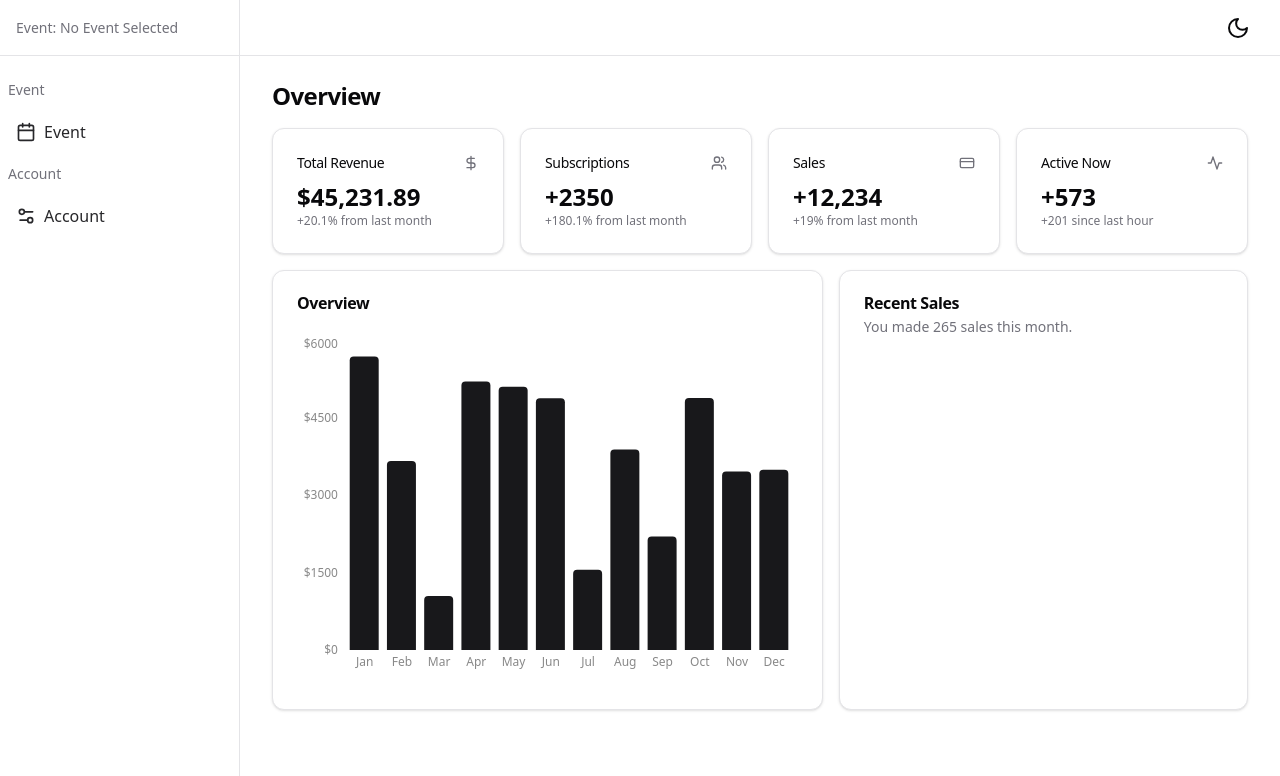
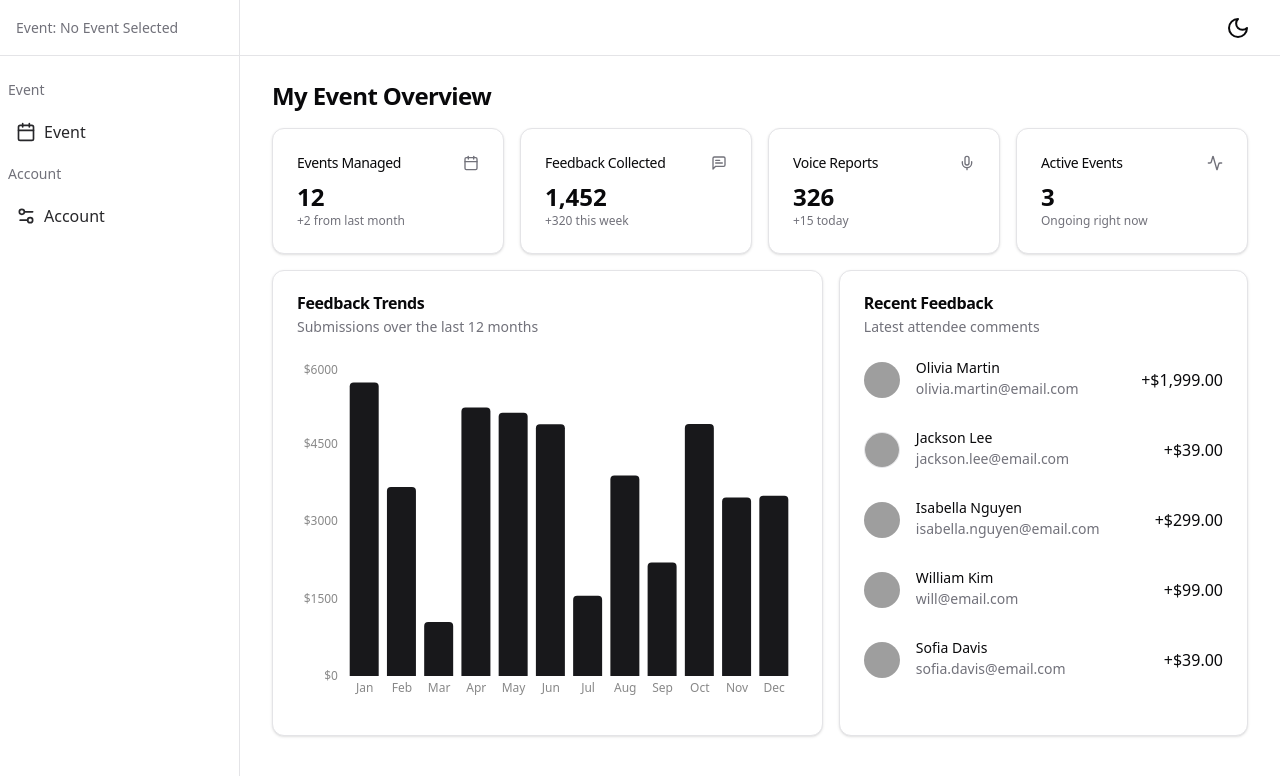
Before and after one commit to hariharans-dev/vocalis-frontend, a Next.js app: page /user/dashboard in a window 1280 px wide. Shown: the top 776 px of the page. Built offline with nearby package versions, Linux system fonts and the light colour scheme; grey boxes are pictures that could not be loaded.

Commit message:
user and root overview page

```diff
--- a/app/root/dashboard/(overview)/page.tsx
+++ b/app/root/dashboard/(overview)/page.tsx
@@ -8,6 +8,8 @@ import {
   CardTitle,
 } from "@/components/ui/card";
 import { Graph } from "./graph";
+import { RecentFeedback } from "./recent-sales";
+import { Smile, MessageCircle, Mic, Users } from "lucide-react";
 
 export default function DashboardPage() {
   return (
@@ -15,115 +17,62 @@ export default function DashboardPage() {
       <div className="flex-col">
         <div className="flex-1 space-y-4 p-8 pt-6">
           <div className="flex items-center justify-between space-y-2">
-            <h2 className="text-2xl font-bold tracking-tight">Overview</h2>
+            <h2 className="text-2xl font-bold tracking-tight">Event Overview</h2>
           </div>
+
+          {/* Stats Cards */}
           <div className="grid gap-4 md:grid-cols-2 lg:grid-cols-4">
             <Card>
               <CardHeader className="flex flex-row items-center justify-between space-y-0 pb-2">
-                <CardTitle className="text-sm font-medium">
-                  Total Revenue
-                </CardTitle>
-                <svg
-                  xmlns="http://www.w3.org/2000/svg"
-                  viewBox="0 0 24 24"
-                  fill="none"
-                  stroke="currentColor"
-                  strokeLinecap="round"
-                  strokeLinejoin="round"
-                  strokeWidth="2"
-                  className="h-4 w-4 text-muted-foreground"
-                >
-                  <path d="M12 2v20M17 5H9.5a3.5 3.5 0 0 0 0 7h5a3.5 3.5 0 0 1 0 7H6" />
-                </svg>
+                <CardTitle className="text-sm font-medium">Overall Sentiment</CardTitle>
+                <Smile className="h-4 w-4 text-muted-foreground" />
               </CardHeader>
               <CardContent>
-                <div className="text-2xl font-bold">$45,231.89</div>
-                <p className="text-xs text-muted-foreground">
-                  +20.1% from last month
-                </p>
+                <div className="text-2xl font-bold">78% Positive</div>
+                <p className="text-xs text-muted-foreground">+12% from last event</p>
               </CardContent>
             </Card>
+
             <Card>
               <CardHeader className="flex flex-row items-center justify-between space-y-0 pb-2">
-                <CardTitle className="text-sm font-medium">
-                  Subscriptions
-                </CardTitle>
-                <svg
-                  xmlns="http://www.w3.org/2000/svg"
-                  viewBox="0 0 24 24"
-                  fill="none"
-                  stroke="currentColor"
-                  strokeLinecap="round"
-                  strokeLinejoin="round"
-                  strokeWidth="2"
-                  className="h-4 w-4 text-muted-foreground"
-                >
-                  <path d="M16 21v-2a4 4 0 0 0-4-4H6a4 4 0 0 0-4 4v2" />
-                  <circle cx="9" cy="7" r="4" />
-                  <path d="M22 21v-2a4 4 0 0 0-3-3.87M16 3.13a4 4 0 0 1 0 7.75" />
-                </svg>
+                <CardTitle className="text-sm font-medium">Feedback Collected</CardTitle>
+                <MessageCircle className="h-4 w-4 text-muted-foreground" />
               </CardHeader>
               <CardContent>
-                <div className="text-2xl font-bold">+2350</div>
-                <p className="text-xs text-muted-foreground">
-                  +180.1% from last month
-                </p>
+                <div className="text-2xl font-bold">4,532</div>
+                <p className="text-xs text-muted-foreground">Across all sessions</p>
               </CardContent>
             </Card>
+
             <Card>
               <CardHeader className="flex flex-row items-center justify-between space-y-0 pb-2">
-                <CardTitle className="text-sm font-medium">Sales</CardTitle>
-                <svg
-                  xmlns="http://www.w3.org/2000/svg"
-                  viewBox="0 0 24 24"
-                  fill="none"
-                  stroke="currentColor"
-                  strokeLinecap="round"
-                  strokeLinejoin="round"
-                  strokeWidth="2"
-                  className="h-4 w-4 text-muted-foreground"
-                >
-                  <rect width="20" height="14" x="2" y="5" rx="2" />
-                  <path d="M2 10h20" />
-                </svg>
+                <CardTitle className="text-sm font-medium">Voice Reports</CardTitle>
+                <Mic className="h-4 w-4 text-muted-foreground" />
               </CardHeader>
               <CardContent>
-                <div className="text-2xl font-bold">+12,234</div>
-                <p className="text-xs text-muted-foreground">
-                  +19% from last month
-                </p>
+                <div className="text-2xl font-bold">1,245</div>
+                <p className="text-xs text-muted-foreground">+230 this week</p>
               </CardContent>
             </Card>
+
             <Card>
               <CardHeader className="flex flex-row items-center justify-between space-y-0 pb-2">
-                <CardTitle className="text-sm font-medium">
-                  Active Now
-                </CardTitle>
-                <svg
-                  xmlns="http://www.w3.org/2000/svg"
-                  viewBox="0 0 24 24"
-                  fill="none"
-                  stroke="currentColor"
-                  strokeLinecap="round"
-                  strokeLinejoin="round"
-                  strokeWidth="2"
-                  className="h-4 w-4 text-muted-foreground"
-                >
-                  <path d="M22 12h-4l-3 9L9 3l-3 9H2" />
-                </svg>
+                <CardTitle className="text-sm font-medium">Active Participants</CardTitle>
+                <Users className="h-4 w-4 text-muted-foreground" />
               </CardHeader>
               <CardContent>
-                <div className="text-2xl font-bold">+573</div>
-                <p className="text-xs text-muted-foreground">
-                  +201 since last hour
-                </p>
+                <div className="text-2xl font-bold">892</div>
+                <p className="text-xs text-muted-foreground">+105 since last hour</p>
               </CardContent>
             </Card>
           </div>
+
+          {/* Graph + Recent Feedback */}
           <div className="grid gap-4 md:grid-cols-2 lg:grid-cols-7">
             <Card className="col-span-4">
               <CardHeader>
-                <CardTitle>Overview</CardTitle>
+                <CardTitle>Sentiment Over Time</CardTitle>
+                <CardDescription>Live feedback sentiment across the event</CardDescription>
               </CardHeader>
               <CardContent className="pl-2">
                 <Graph />
@@ -131,11 +80,12 @@ export default function DashboardPage() {
             </Card>
             <Card className="col-span-3">
               <CardHeader>
-                <CardTitle>Recent Sales</CardTitle>
-                <CardDescription>
-                  You made 265 sales this month.
-                </CardDescription>
+                <CardTitle>Recent Feedback</CardTitle>
+                <CardDescription>Latest comments from attendees</CardDescription>
               </CardHeader>
+              <CardContent>
+                <RecentFeedback />
+              </CardContent>
             </Card>
           </div>
         </div>
--- a/app/root/dashboard/(overview)/recent-sales.tsx
+++ b/app/root/dashboard/(overview)/recent-sales.tsx
@@ -4,7 +4,7 @@ import {
   AvatarImage,
 } from "@/components/ui/avatar"
 
-export function RecentSales() {
+export function RecentFeedback() {
   return (
     <div className="space-y-8">
       <div className="flex items-center">
--- a/app/user/dashboard/(overview)/page.tsx
+++ b/app/user/dashboard/(overview)/page.tsx
@@ -8,134 +8,85 @@ import {
   CardTitle,
 } from "@/components/ui/card";
 import { Graph } from "./graph";
+import { RecentFeedback } from "./recent-sales";
+import { Calendar, MessageSquareText, Mic, Activity } from "lucide-react";
 
-export default function DashboardPage() {
+export default function UserDashboardPage() {
   return (
     <>
       <div className="flex-col">
         <div className="flex-1 space-y-4 p-8 pt-6">
           <div className="flex items-center justify-between space-y-2">
-            <h2 className="text-2xl font-bold tracking-tight">Overview</h2>
+            <h2 className="text-2xl font-bold tracking-tight">My Event Overview</h2>
           </div>
+
+          {/* Stats Cards */}
           <div className="grid gap-4 md:grid-cols-2 lg:grid-cols-4">
             <Card>
               <CardHeader className="flex flex-row items-center justify-between space-y-0 pb-2">
-                <CardTitle className="text-sm font-medium">
-                  Total Revenue
-                </CardTitle>
-                <svg
-                  xmlns="http://www.w3.org/2000/svg"
-                  viewBox="0 0 24 24"
-                  fill="none"
-                  stroke="currentColor"
-                  strokeLinecap="round"
-                  strokeLinejoin="round"
-                  strokeWidth="2"
-                  className="h-4 w-4 text-muted-foreground"
-                >
-                  <path d="M12 2v20M17 5H9.5a3.5 3.5 0 0 0 0 7h5a3.5 3.5 0 0 1 0 7H6" />
-                </svg>
+                <CardTitle className="text-sm font-medium">Events Managed</CardTitle>
+                <Calendar className="h-4 w-4 text-muted-foreground" />
               </CardHeader>
               <CardContent>
-                <div className="text-2xl font-bold">$45,231.89</div>
-                <p className="text-xs text-muted-foreground">
-                  +20.1% from last month
-                </p>
+                <div className="text-2xl font-bold">12</div>
+                <p className="text-xs text-muted-foreground">+2 from last month</p>
               </CardContent>
             </Card>
+
             <Card>
               <CardHeader className="flex flex-row items-center justify-between space-y-0 pb-2">
-                <CardTitle className="text-sm font-medium">
-                  Subscriptions
-                </CardTitle>
-                <svg
-                  xmlns="http://www.w3.org/2000/svg"
-                  viewBox="0 0 24 24"
-                  fill="none"
-                  stroke="currentColor"
-                  strokeLinecap="round"
-                  strokeLinejoin="round"
-                  strokeWidth="2"
-                  className="h-4 w-4 text-muted-foreground"
-                >
-                  <path d="M16 21v-2a4 4 0 0 0-4-4H6a4 4 0 0 0-4 4v2" />
-                  <circle cx="9" cy="7" r="4" />
-                  <path d="M22 21v-2a4 4 0 0 0-3-3.87M16 3.13a4 4 0 0 1 0 7.75" />
-                </svg>
+                <CardTitle className="text-sm font-medium">Feedback Collected</CardTitle>
+                <MessageSquareText className="h-4 w-4 text-muted-foreground" />
               </CardHeader>
               <CardContent>
-                <div className="text-2xl font-bold">+2350</div>
-                <p className="text-xs text-muted-foreground">
-                  +180.1% from last month
-                </p>
+                <div className="text-2xl font-bold">1,452</div>
+                <p className="text-xs text-muted-foreground">+320 this week</p>
               </CardContent>
             </Card>
+
             <Card>
               <CardHeader className="flex flex-row items-center justify-between space-y-0 pb-2">
-                <CardTitle className="text-sm font-medium">Sales</CardTitle>
-                <svg
-                  xmlns="http://www.w3.org/2000/svg"
-                  viewBox="0 0 24 24"
-                  fill="none"
-                  stroke="currentColor"
-                  strokeLinecap="round"
-                  strokeLinejoin="round"
-                  strokeWidth="2"
-                  className="h-4 w-4 text-muted-foreground"
-                >
-                  <rect width="20" height="14" x="2" y="5" rx="2" />
-                  <path d="M2 10h20" />
-                </svg>
+                <CardTitle className="text-sm font-medium">Voice Reports</CardTitle>
+                <Mic className="h-4 w-4 text-muted-foreground" />
               </CardHeader>
               <CardContent>
-                <div className="text-2xl font-bold">+12,234</div>
-                <p className="text-xs text-muted-foreground">
-                  +19% from last month
-                </p>
+                <div className="text-2xl font-bold">326</div>
+                <p className="text-xs text-muted-foreground">+15 today</p>
               </CardContent>
             </Card>
+
             <Card>
               <CardHeader className="flex flex-row items-center justify-between space-y-0 pb-2">
-                <CardTitle className="text-sm font-medium">
-                  Active Now
-                </CardTitle>
-                <svg
-                  xmlns="http://www.w3.org/2000/svg"
-                  viewBox="0 0 24 24"
-                  fill="none"
-                  stroke="currentColor"
-                  strokeLinecap="round"
-                  strokeLinejoin="round"
-                  strokeWidth="2"
-                  className="h-4 w-4 text-muted-foreground"
-                >
-                  <path d="M22 12h-4l-3 9L9 3l-3 9H2" />
-                </svg>
+                <CardTitle className="text-sm font-medium">Active Events</CardTitle>
+                <Activity className="h-4 w-4 text-muted-foreground" />
               </CardHeader>
               <CardContent>
-                <div className="text-2xl font-bold">+573</div>
-                <p className="text-xs text-muted-foreground">
-                  +201 since last hour
-                </p>
+                <div className="text-2xl font-bold">3</div>
+                <p className="text-xs text-muted-foreground">Ongoing right now</p>
               </CardContent>
             </Card>
           </div>
+
+          {/* Graph + Recent Feedback */}
           <div className="grid gap-4 md:grid-cols-2 lg:grid-cols-7">
             <Card className="col-span-4">
               <CardHeader>
-                <CardTitle>Overview</CardTitle>
+                <CardTitle>Feedback Trends</CardTitle>
+                <CardDescription>Submissions over the last 12 months</CardDescription>
               </CardHeader>
               <CardContent className="pl-2">
                 <Graph />
               </CardContent>
             </Card>
+
             <Card className="col-span-3">
               <CardHeader>
-                <CardTitle>Recent Sales</CardTitle>
-                <CardDescription>
-                  You made 265 sales this month.
-                </CardDescription>
+                <CardTitle>Recent Feedback</CardTitle>
+                <CardDescription>Latest attendee comments</CardDescription>
               </CardHeader>
+              <CardContent>
+                <RecentFeedback />
+              </CardContent>
             </Card>
           </div>
         </div>
--- a/app/user/dashboard/(overview)/recent-sales.tsx
+++ b/app/user/dashboard/(overview)/recent-sales.tsx
@@ -4,7 +4,7 @@ import {
   AvatarImage,
 } from "@/components/ui/avatar"
 
-export function RecentSales() {
+export function RecentFeedback() {
   return (
     <div className="space-y-8">
       <div className="flex items-center">
--- a/middleware.ts
+++ b/middleware.ts
@@ -1,7 +1,6 @@
 import { NextResponse } from "next/server";
 import { NextRequest } from "next/server";
 import { APIRequestOptions, fetchData } from "./app/api/FetchData";
-// import { getToken } from "./app/api/Session";
 import { cookies } from "next/headers";
 
 export async function middleware(request: NextRequest) {
```
Also changed, not shown: app/(landing-page)/page.tsx (+45 -47 lines).
